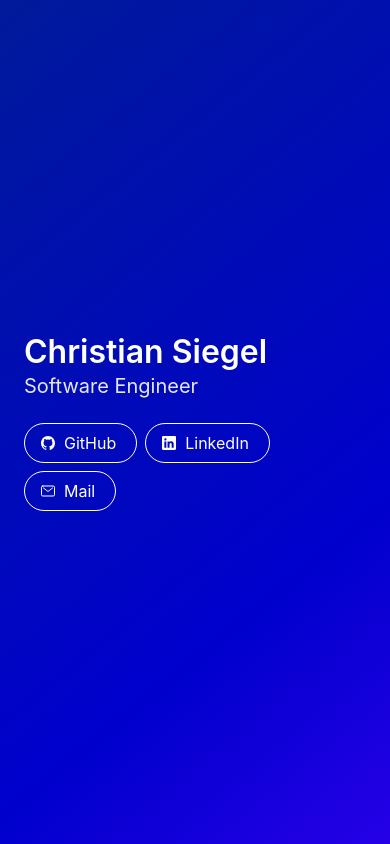
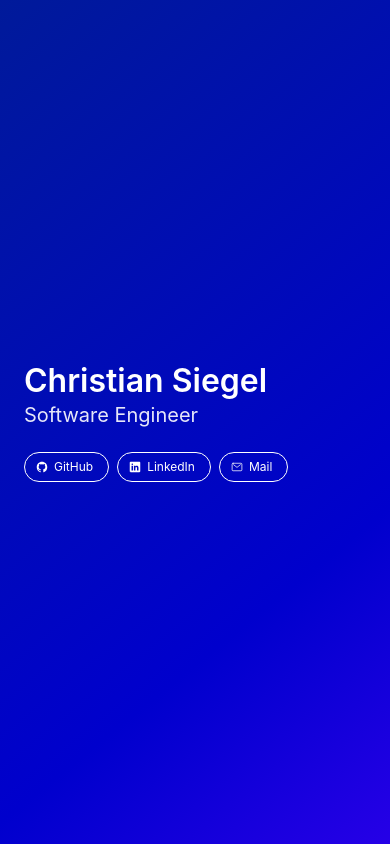
Before and after one commit to christiansiegel/dev, a website: page dist/index.html in a window 390 px wide. Drawn offline with nearby package versions, Linux system fonts and the light colour scheme; files that its build step writes are made by us from their sources.

Commit message:
responsive button size

```diff
--- a/dist/index.html
+++ b/dist/index.html
@@ -23,19 +23,19 @@
             Software Engineer
           </h2>
           <p class="buttons">
-            <a class="button is-primary is-inverted is-outlined is-rounded" href="https://github.com/christiansiegel">
+            <a class="button is-primary is-inverted is-outlined is-rounded is-size-6-desktop is-size-7-mobile" href="https://github.com/christiansiegel">
               <span class="icon">
                 <ion-icon name="logo-github"></ion-icon>
               </span>
               <span>GitHub</span>
             </a>
-            <a class="button is-primary is-inverted is-outlined is-rounded" href="https://www.linkedin.com/in/siegelchristian/">
+            <a class="button is-primary is-inverted is-outlined is-rounded is-size-6-desktop is-size-7-mobile" href="https://www.linkedin.com/in/siegelchristian/">
               <span class="icon">
                 <ion-icon name="logo-linkedin"></ion-icon>
               </span>
               <span>LinkedIn</span>
             </a>
-            <a class="button is-primary is-inverted is-outlined is-rounded" href="mailto:christian.siegel@gmx.net">
+            <a class="button is-primary is-inverted is-outlined is-rounded is-size-6-desktop is-size-7-mobile" href="mailto:christian.siegel@gmx.net">
               <span class="icon">
                 <ion-icon name="mail-outline"></ion-icon>
               </span>
```
